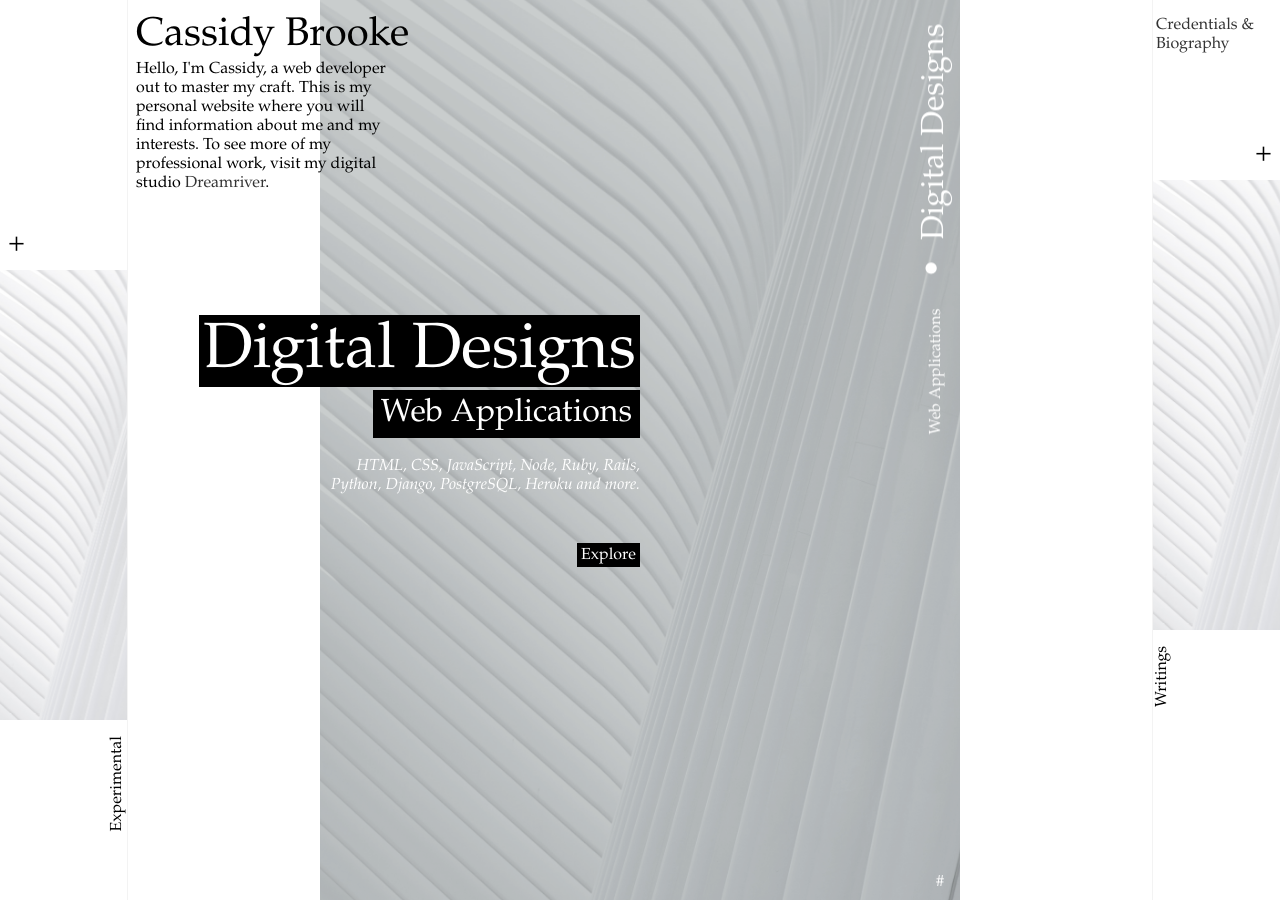
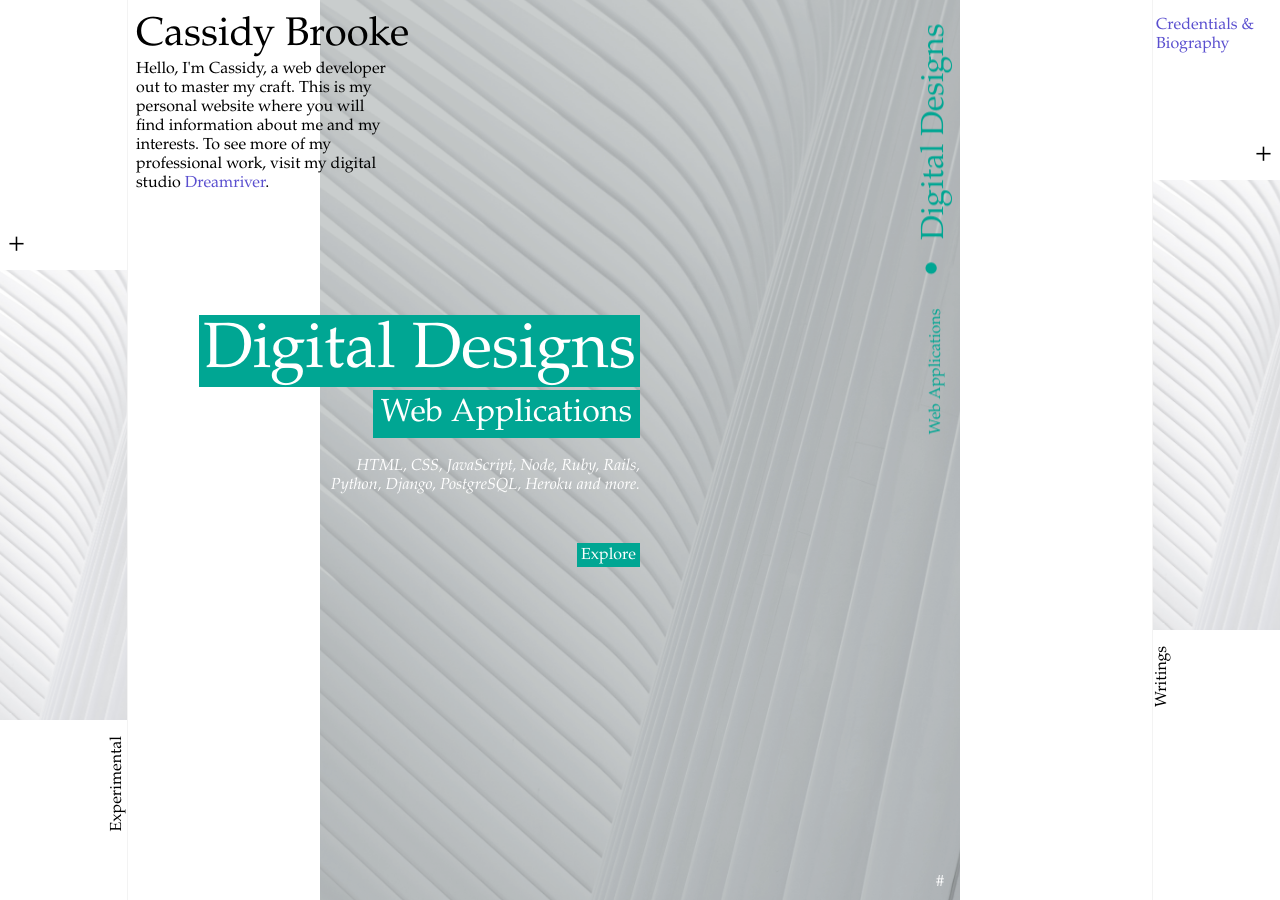
Before and after one commit to cssidy/personal-site, a Jekyll site: the page built from index.html, in a window 1280 px wide. Built offline with Jekyll 4.4.1, drawn with Linux system fonts in a browser that asks for light colours; some web fonts are replaced.

Commit message:
Update base.css

```diff
--- a/assets/css/base.css
+++ b/assets/css/base.css
@@ -12,12 +12,12 @@ html {
 body {
 	--color-text: #000;
 	--color-bg: #fff;
-	--color-link: #333;
-	--color-link-hover: #000;
+	--color-link: #5a4fcf;
+	--color-link-hover: #00a693;
 	--color-info: #000;
 	--color-grid: #f3f3f3;
 	--color-slide-alt: #fff;
-	--color-slide-text-bg: #000;
+	--color-slide-text-bg: #00a693;
 	font-family: Didot, "Didot LT STD", "Bodoni MT", "ltc-bodoni-175", "Hoefler Text", Garamond, "Times New Roman", serif;
 	min-height: 100vh;
 	color: #57585c;
@@ -190,6 +190,10 @@ main {
 .slide--current.slide--visible .slide__number,
 .slide--current.slide--visible .slide__explore {
 	opacity: 1;
+}
+
+.slide--current.slide--visible .slide__info, .slide--current.slide--visible .slide__category {
+	color: #00a693;
 }
 
 .slide--current.slide--visible .slide__explore {
```
